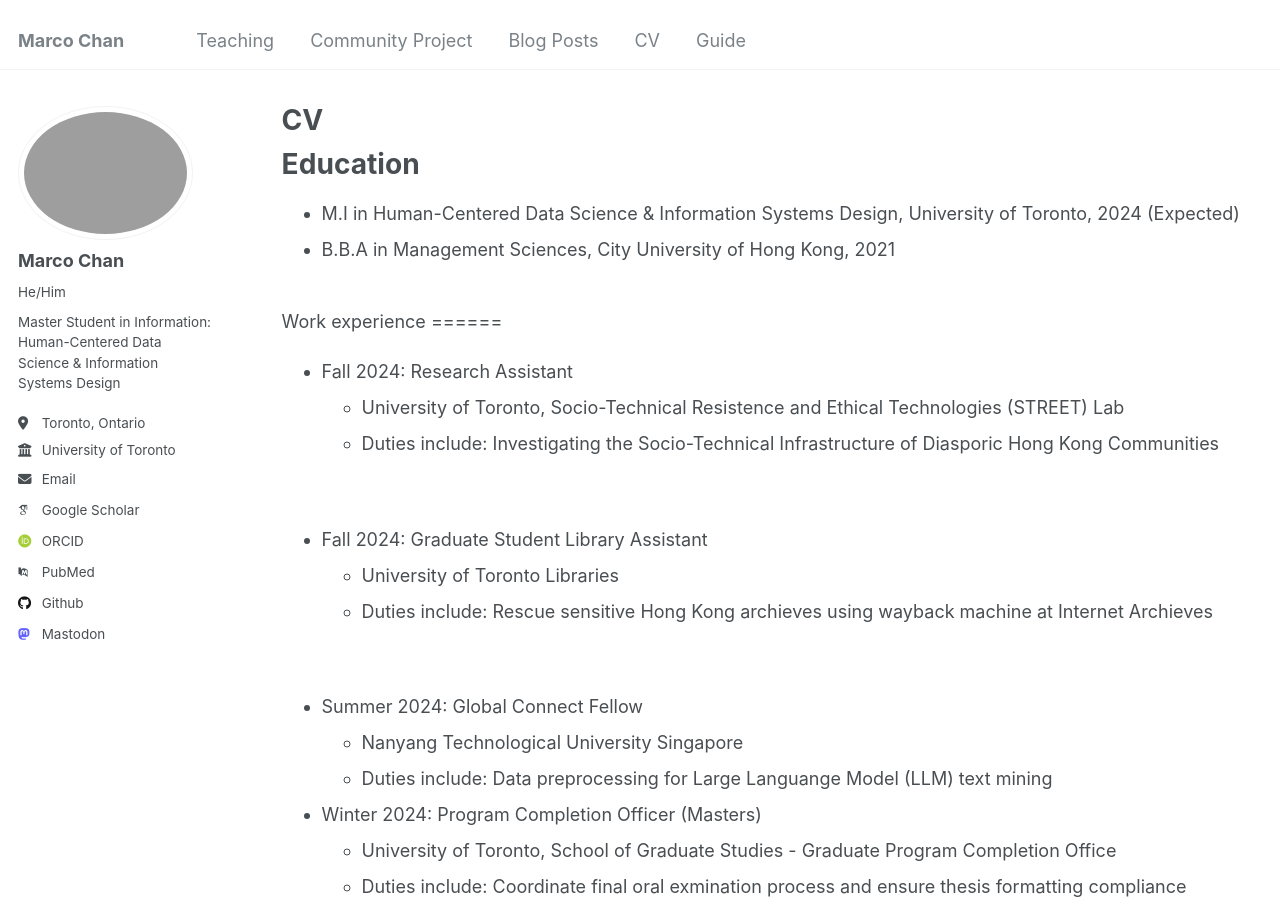
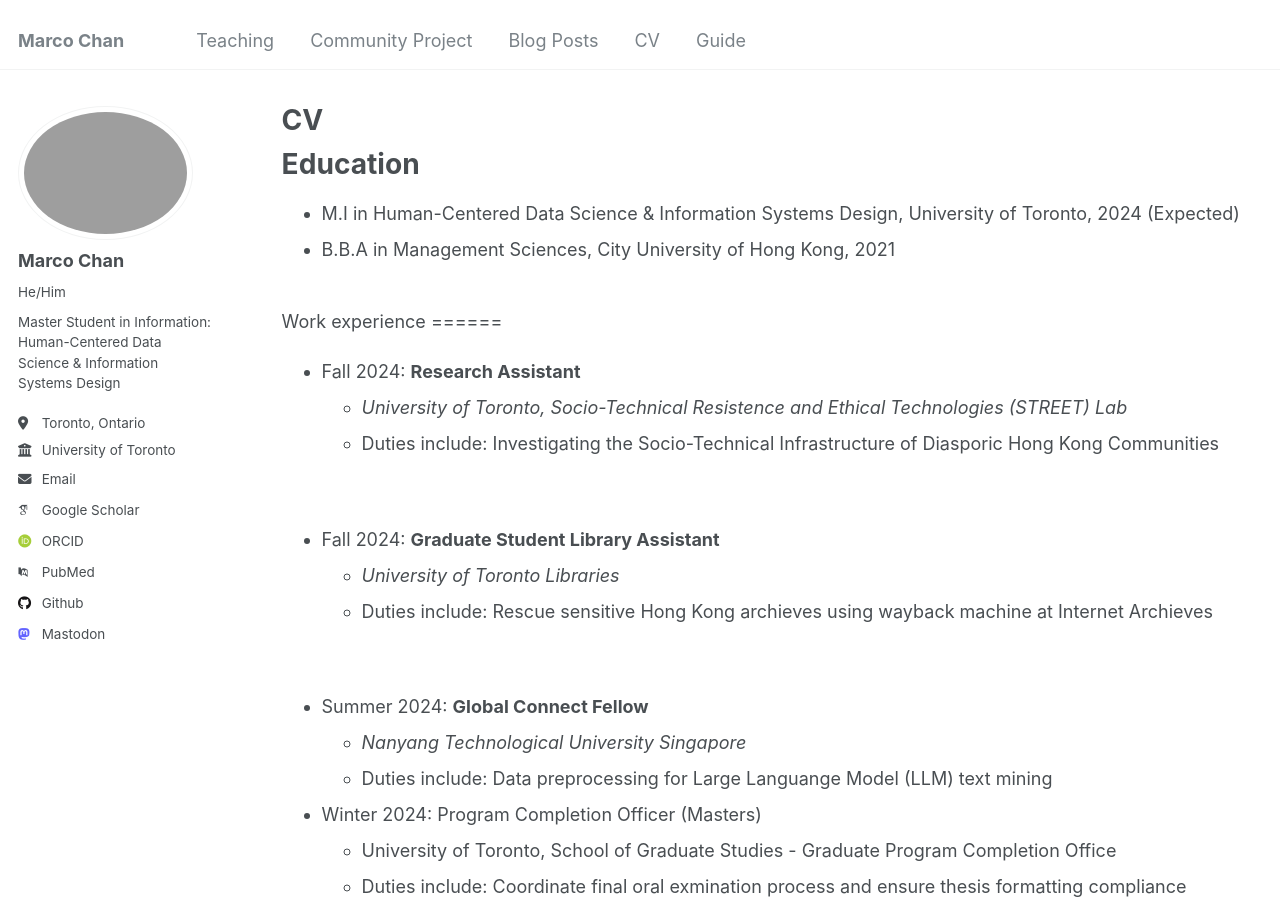
Before and after one commit to Marco-ProspectivePhD/home, a Jekyll site: the page built from _pages/cv.md, in a window 1280 px wide and 900 px high. Built offline with Jekyll 4.4.1, drawn with Linux system fonts in a browser that asks for light colours; some web fonts are replaced.

Commit message:
Update cv.md

```diff
--- a/_pages/cv.md
+++ b/_pages/cv.md
@@ -17,18 +17,18 @@ Education
 <br/>
 Work experience
 ======
-* Fall 2024: Research Assistant
-  * University of Toronto, Socio-Technical Resistence and Ethical Technologies (STREET) Lab
+* Fall 2024: **Research Assistant**
+  * *University of Toronto, Socio-Technical Resistence and Ethical Technologies (STREET) Lab*
   * Duties include: Investigating the Socio-Technical Infrastructure of Diasporic Hong Kong Communities
 
 <br/>
-* Fall 2024: Graduate Student Library Assistant
-  * University of Toronto Libraries
+* Fall 2024: **Graduate Student Library Assistant**
+  * *University of Toronto Libraries*
   * Duties include: Rescue sensitive Hong Kong archieves using wayback machine at Internet Archieves
 
 <br/>
-* Summer 2024: Global Connect Fellow
-  * Nanyang Technological University Singapore
+* Summer 2024: **Global Connect Fellow**
+  * *Nanyang Technological University Singapore*
   * Duties include: Data preprocessing for Large Languange Model (LLM) text mining
 <br/>
 
```
